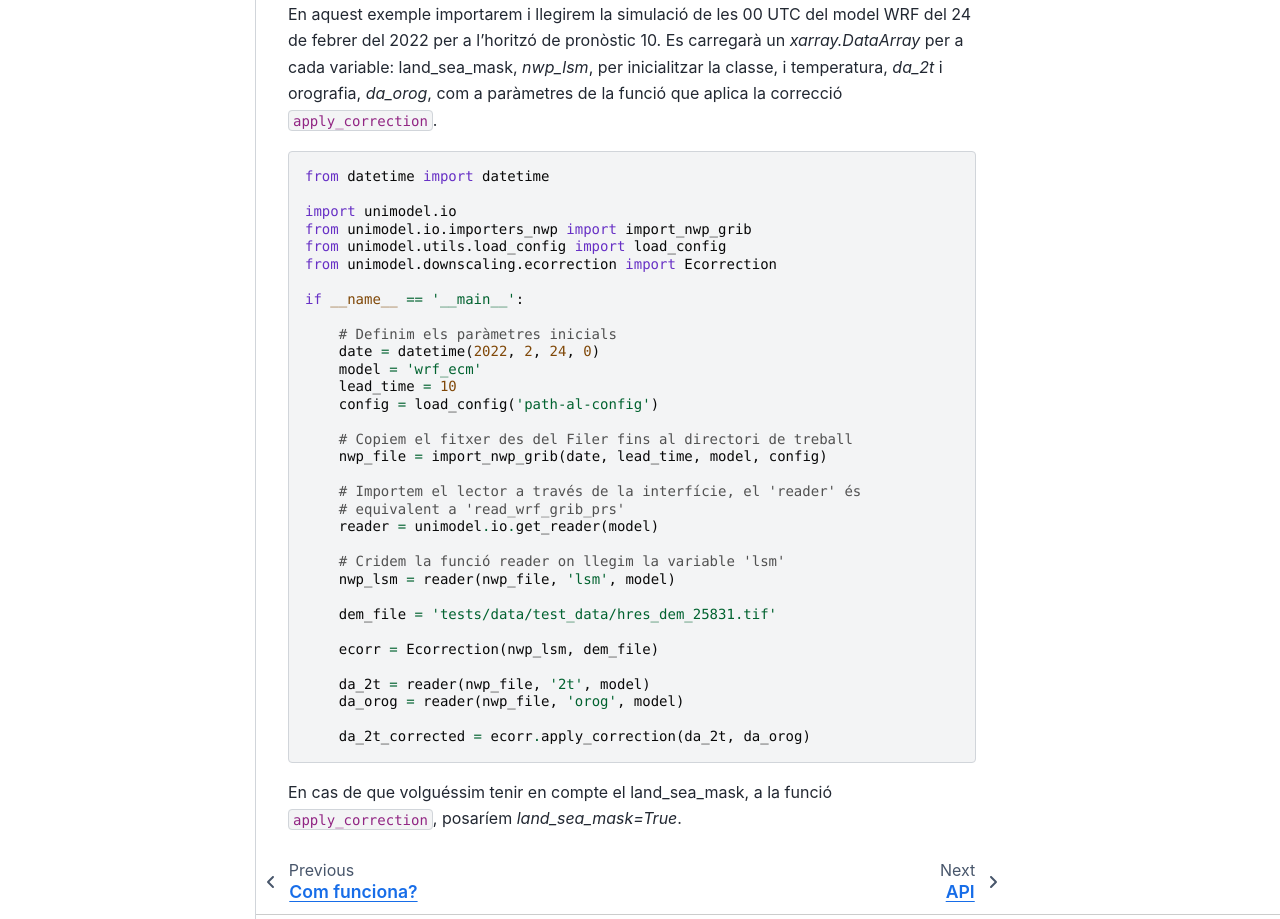
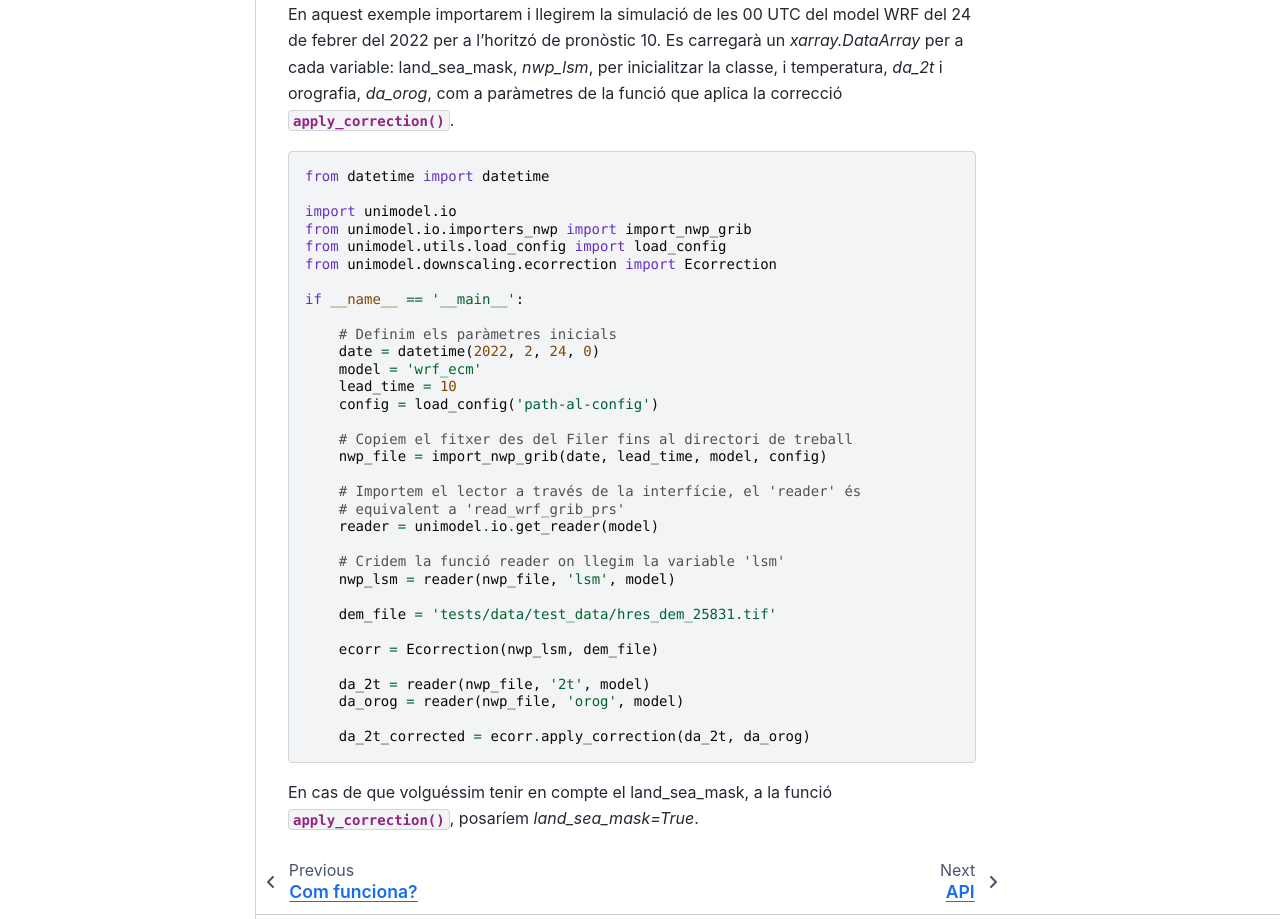
Before and after one commit to meteocat/unimodel, a Sphinx documentation site: the page built from docs/source/downscaling.rst, in a window 1280 px wide and 1400 px high, scrolled down 1125 px. Shown: the part 408-1327 px from the top of the window. Built offline with Sphinx 7.4.7 and the Sphinx Book theme 1.1.4, drawn with Linux system fonts in a browser that asks for light colours; cross-references to code outside the pages are shown as plain code; part of the change alters nothing that is shown.

```diff
--- a/docs/source/downscaling.rst
+++ b/docs/source/downscaling.rst
@@ -43,7 +43,7 @@ Exemple 2: Correcció per elevació
 *********************************
 
 En aquest apartat es mostra el funcionament de la classe :py:class:`Ecorrection`
-del mòdul :py:module:`Downscaling` del paquet **unimodel**.
+del mòdul :py:mod:`Downscaling` del paquet **unimodel**.
 
 La idea de aquesta funció és aplicar una correcció per elevació al camp de la temperatura.
 Per això, s'aplica un lapse rate de temperatura a les diferències d'altitud entre
@@ -64,7 +64,7 @@ tenint en compte la temperatura i l'altitut.
 En aquest exemple importarem i llegirem la simulació de les 00 UTC del model WRF del 24 de febrer
 del 2022 per a l'horitzó de pronòstic 10. Es carregarà un `xarray.DataArray` per a cada variable:
 land_sea_mask, `nwp_lsm`, per inicialitzar la classe, i temperatura, `da_2t` i orografia, `da_orog`,
-com a paràmetres de la funció que aplica la correcció :py:function:`apply_correction`.
+com a paràmetres de la funció que aplica la correcció :py:func:`apply_correction`.
 
 .. code-block:: python
 
@@ -102,5 +102,5 @@ com a paràmetres de la funció que aplica la correcció :py:function:`apply_cor
 
         da_2t_corrected = ecorr.apply_correction(da_2t, da_orog)
 
-En cas de que volguéssim tenir en compte el land_sea_mask, a la funció :py:function:`apply_correction`,
+En cas de que volguéssim tenir en compte el land_sea_mask, a la funció :py:func:`apply_correction`,
 posaríem `land_sea_mask=True`.
```
